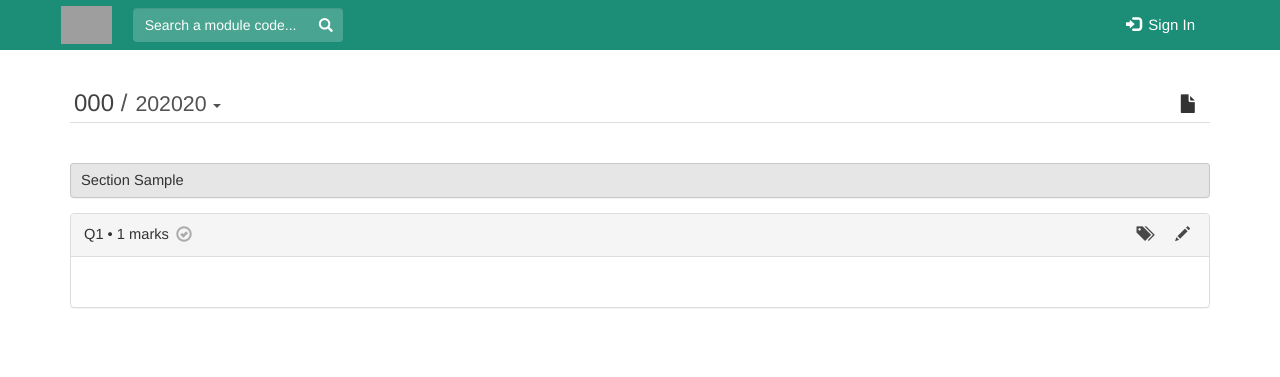
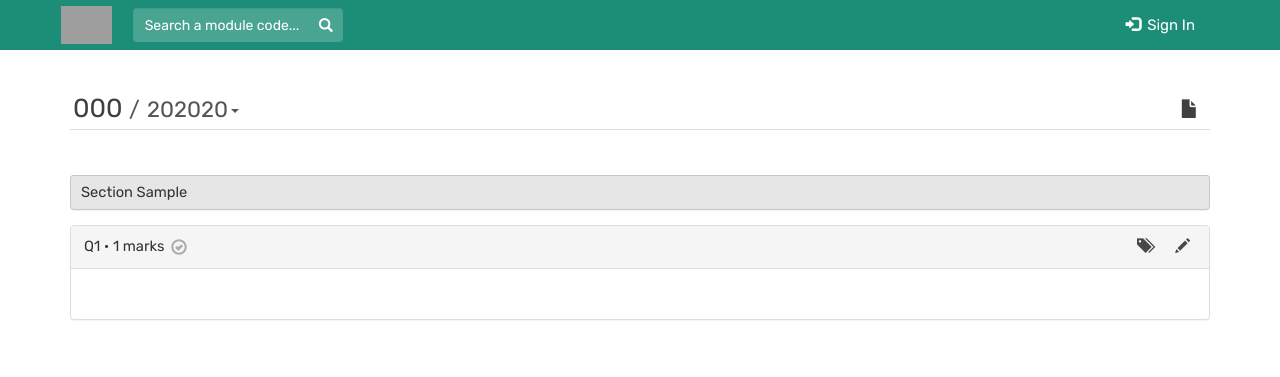
Before and after one commit to blakeyp/pastpaperpal, a Django app: template webapp/app/templates/paper.html in a window 1280 px wide. Shown: the top 377 px of the page. Run offline with Django 3.2, Linux system fonts and the light colour scheme; the template is opened without the code that fills it: most values are stand-ins (such as "Sample title", 1, 10 or a date in 2020); some libraries are stand-ins or nearby versions; grey boxes are pictures that could not be loaded.

Commit message:
more front-end work

```diff
--- a/webapp/app/templates/base.html
+++ b/webapp/app/templates/base.html
@@ -18,7 +18,7 @@
 
 		<link rel="icon" href="{% static 'favicon.png' %}">
 
-		<link href="https://fonts.googleapis.com/css?family=Nunito" rel="stylesheet">
+		<link href="https://fonts.googleapis.com/css?family=Rubik" rel="stylesheet">
 
 		<title>{% block title %}{% endblock %}</title>
 
@@ -29,7 +29,7 @@
 			}
 
 			body {
-				font-family: ;
+				font-family: 'Rubik', sans-serif;
 			}
 
 			.navbar-default {
@@ -65,30 +65,63 @@
 				box-shadow: none;
 			}
 
-			.dropdown-menu>li>a {
+			.dropdown-menu li a {
 				padding: 7px 11px;
 				font-size: 16px;
-			}
-
-			.local_nav {
-				font-size: 18pt;
-				line-height: 1.5;
-				padding-left: 4px;
-		    margin-top: 15px;
-		    margin-bottom: 40px;
-		    color: #525252;
-		    border-bottom: 1px solid #dddddd;
-			}
-
-			.year_dropdown {
-				font-size: 16pt;
-				color: inherit;
-		    padding: 2px 6px;
 			}
 
 			.my_btn {
 				border: 0;
 				background: inherit;
+			}
+
+			#local_nav {
+				color:  #404040;
+				font-size: 26px;
+				margin-top: 20px;
+				padding: 0 0 2px 3px;
+				border-bottom: 1px solid #dddddd;
+				margin-bottom: 45px;
+			}
+
+			#local_nav a { color: inherit; }
+
+			#local_nav small { color: #555555; }
+
+			#local_nav .dropdown-toggle {
+				cursor: pointer;
+				margin-left: 2px;
+			}
+
+			#local_nav .caret { margin-left: -2px; }
+
+			#local_nav .dropdown-header {
+				padding: 4px 11px;
+				font-weight: bold;
+				font-size: 14px;
+			}
+
+			#local_nav .dropdown-menu a { padding: 6px 11px; }
+
+			#local_nav .divider {
+				margin-top: 3px;
+				margin-bottom: 5px;
+			}
+
+			.btn-primary {
+				background-color: #1c8d76;
+				border-color: #247d6c;
+			}
+
+			.btn-primary:hover, .btn-primary:active,
+			.btn-primary:focus, .btn-primary:active:focus,
+			.btn-primary:active:hover {
+				background-color: #177965;
+				border-color: #247d6c;
+			}
+
+			.modal-open {
+				padding-right: 0 !important
 			}
 
 		</style>
@@ -119,6 +152,7 @@
 					<form class="navbar-form navbar-left">
 						<div id="search_area" class="form-group has-feedback">
 
+							<input style="display:none" type="text"/>
 							<input id="module_search" type="text" class="form-control" placeholder="Search a module code..." style="width:210px;">
 							<span class="glyphicon glyphicon-search form-control-feedback" style="color:white;"></span>
 
--- a/webapp/app/templates/paper.html
+++ b/webapp/app/templates/paper.html
@@ -96,7 +96,43 @@
 
 </style>
 
-<div class="local_nav">
+<div id="local_nav">
+
+	<a href="..">{{paper.module_code|upper}}</a>
+
+	<small> /
+		{% if other_years %}
+			<span class="dropdown">
+			  <span class="dropdown-toggle" data-toggle="dropdown">
+			    20{{paper.year}} <span class="caret"></span>
+			  </span>
+			  <ul class="dropdown-menu">
+			  	<li class="dropdown-header">Switch paper</li>
+			  	<li class="divider"></li>
+			  	{% for year in other_years %}
+				    <li><a href="../{{year}}">20{{year}}</a></li>
+				  {% endfor %}
+			  </ul>
+			</span>
+		{% else %}
+			20{{paper.year}}
+		{% endif %}
+	</small>
+
+	<a href="/media/uploads/{{paper.module_code}}_{{paper.year}}.pdf" target="_blank" style="font-size:14pt;" class="btn btn-default my_btn pull-right" data-toggle="tooltip" title="Link to full paper" data-delay='{"show":"300", "hide":"0"}'>
+		<span style="left:1px; top:3px;" class="glyphicon glyphicon-file"></span>
+	</a>
+
+</div>
+
+
+
+
+
+
+
+
+<!-- <div class="local_nav">
 
   <div style="float:left; padding-right:2px;"><a style="color:#414141;" href="#">{{paper.module_code|upper}}</a> /</div>
 
@@ -119,7 +155,15 @@
 		<span style="top:3px;" class="glyphicon glyphicon-file"></span>
 	</a>
 
-</div>
+</div> -->
+
+
+
+
+
+
+
+
 
 <img id="loading" src="{% static 'ring-alt.svg' %}">
 
```
Also changed, not shown: webapp/app/views.py (+3 -6 lines), webapp/db.sqlite3.
